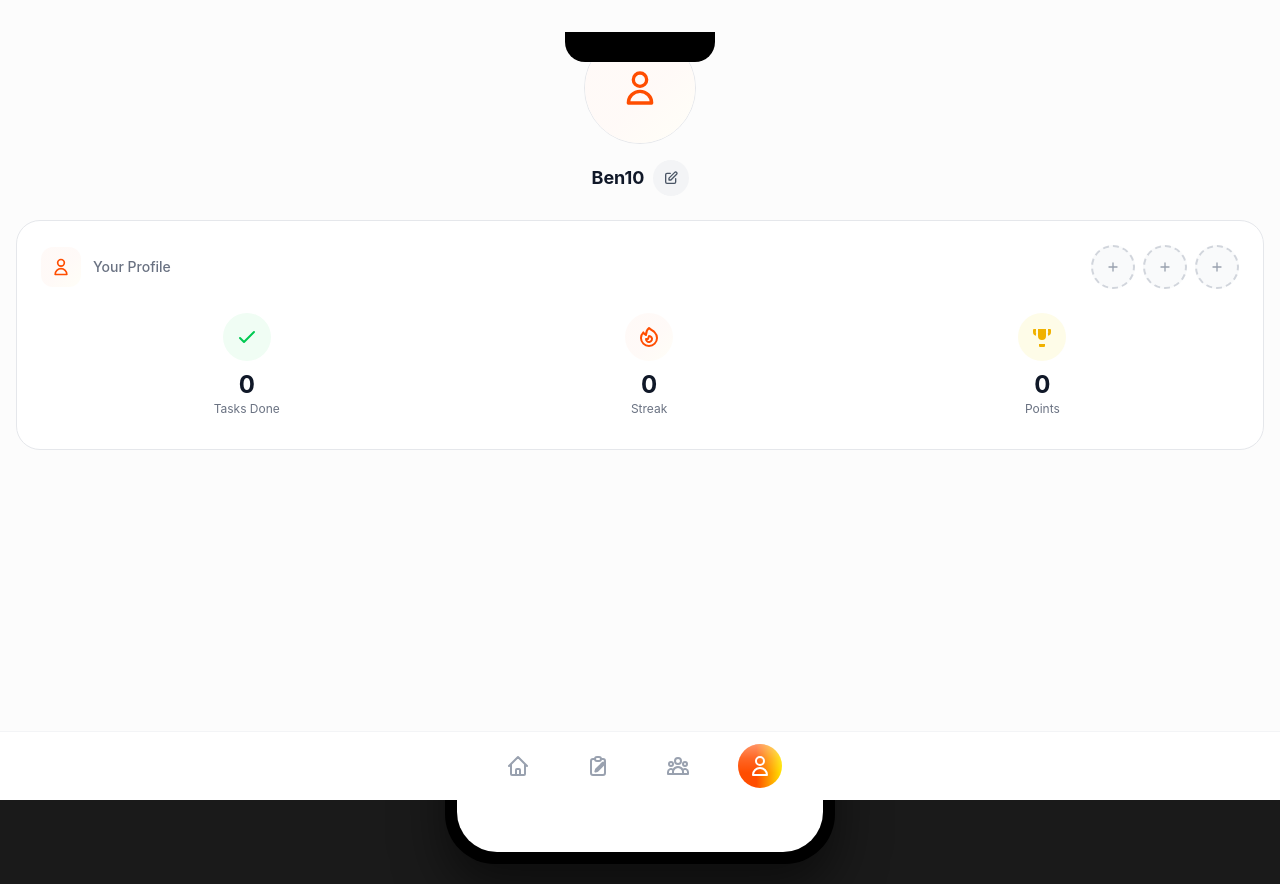
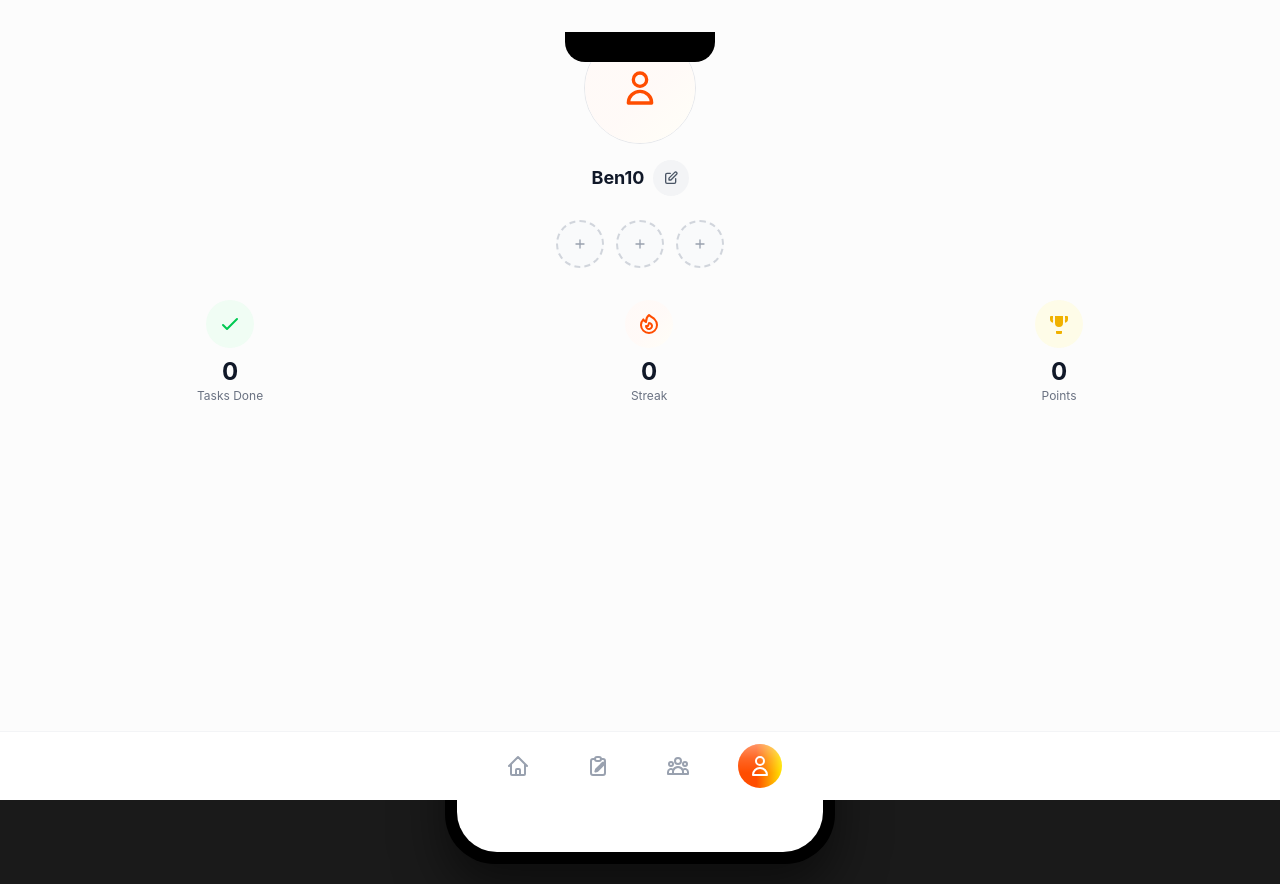
Before and after one commit to benyamty/HB, a React (Vite) app: page / in a window 1280 px wide. Both pictures are taken after a click on the button 762 px from the left and 766 px from the top of the page. Built offline with nearby package versions, Linux system fonts and the light colour scheme.

Commit message:
Profile: simplify badges section layout

```diff
--- a/src/components/Profile.jsx
+++ b/src/components/Profile.jsx
@@ -155,32 +155,22 @@ export default function Profile({
             )}
           </div>
 
-          <div className="w-full mt-6 bg-white border border-gray-200 rounded-3xl px-6 py-6 accent-card-outline">
-            <div className="flex items-center justify-between mb-4">
-              <div className="flex items-center gap-3">
-                <div className="w-10 h-10 rounded-xl accent-chip flex items-center justify-center">
-                  <svg className="w-5 h-5 text-[color:var(--accent-solid)]" fill="none" stroke="currentColor" viewBox="0 0 24 24">
-                    <path strokeLinecap="round" strokeLinejoin="round" strokeWidth={2} d="M16 7a4 4 0 11-8 0 4 4 0 018 0zM12 14a7 7 0 00-7 7h14a7 7 0 00-7-7z" />
-                  </svg>
-                </div>
-                <span className="text-gray-500 text-sm font-medium">Your Profile</span>
-              </div>
-
-              <div className="flex items-center gap-2">
+          <div className="w-full mt-6">
+            <div className="flex items-center justify-center gap-3 mb-6">
               {profileBadges.map((badgeId, index) => {
                 const badge = badgeId ? getAchievement(badgeId) : null
                 return (
                   <button
                     key={index}
                     onClick={() => handleBadgeSlotClick(index)}
-                      className={`w-11 h-11 rounded-full border-2 border-dashed flex items-center justify-center transition-all active:scale-95 ${
+                    className={`w-12 h-12 rounded-full border-2 border-dashed flex items-center justify-center transition-all active:scale-95 ${
                       badge
                         ? `${badge.color} ${badge.borderColor} border-solid`
                         : 'border-gray-300 bg-gray-50 hover:border-[color:var(--accent-solid)] hover:bg-white'
                     }`}
                   >
                     {badge ? (
-                        <span className="text-lg">{badge.icon}</span>
+                      <span className="text-xl">{badge.icon}</span>
                     ) : (
                       <svg className="w-4 h-4 text-gray-400" fill="none" stroke="currentColor" viewBox="0 0 24 24">
                         <path strokeLinecap="round" strokeLinejoin="round" strokeWidth={2} d="M12 6v6m0 0v6m0-6h6m-6 0H6" />
@@ -189,7 +179,6 @@ export default function Profile({
                   </button>
                 )
               })}
-              </div>
             </div>
 
             <div className="flex justify-around items-center py-2">
```
Lines whose indentation alone changed are shown as unchanged.
